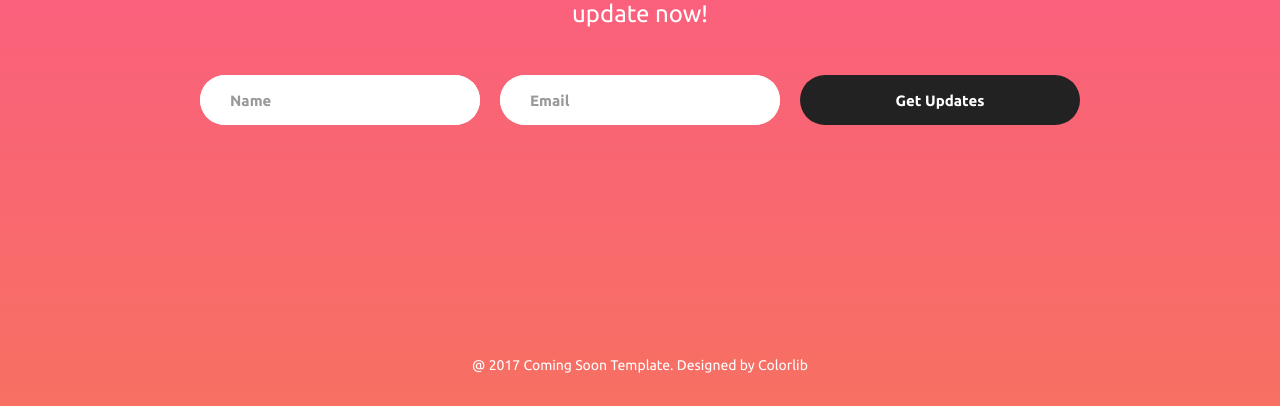
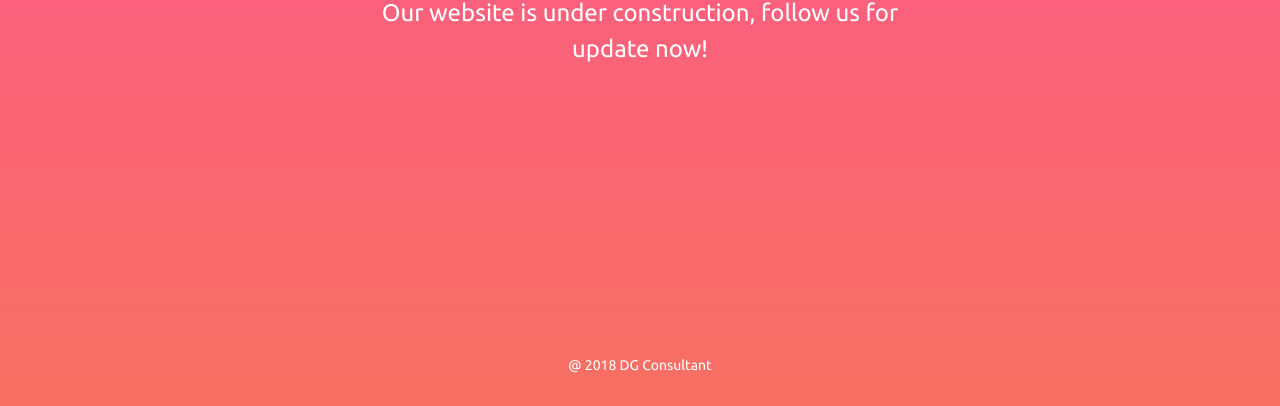
Before and after one commit to Hassancxpm/rfit-wait, a plain HTML site: page index.html in a window 1280 px wide. Shown: the part 394-800 px from the top of the page. Drawn offline with Linux system fonts and the light colour scheme.

Commit message:
change text

```diff
--- a/index.html
+++ b/index.html
@@ -1,11 +1,11 @@
 <!DOCTYPE html>
 <html lang="fr">
 <head>
-	<title>Coming Soon 5</title>
+	<title>Ready-for-it</title>
 	<meta charset="UTF-8">
 	<meta name="viewport" content="width=device-width, initial-scale=1">
 <!--===============================================================================================-->
-	<link rel="icon" type="image/png" href="images/icons/favicon.ico"/>
+	<!-- <link rel="icon" type="image/png" href="images/icons/favicon.ico"/> -->
 <!--===============================================================================================-->
 	<link rel="stylesheet" type="text/css" href="vendor/bootstrap/css/bootstrap.min.css">
 <!--===============================================================================================-->
@@ -25,7 +25,7 @@
 	<div class="bg-g1 size1 flex-w flex-col-c-sb p-l-15 p-r-15 p-b-30">
 		<div class="flex-w flex-c cd100 wsize1 bor1">
 			<div class="flex-col-c-m size2 bg0 bor2">
-				<span class="l1-txt3 p-b-7 days">35</span>
+				<span class="l1-txt3 p-b-7 days">8</span>
 				<span class="s1-txt1">Days</span>
 			</div>
 
@@ -55,24 +55,10 @@
 				Our website is under construction, follow us for update now!
 			</p>
 
-			<form class="flex-w flex-c-m w-full contact100-form validate-form">
-				<div class="wrap-input100 validate-input where1" data-validate = "Name is required">
-					<input class="s1-txt3 placeholder0 input100" type="text" name="name" placeholder="Name">
-				</div>
-
-				<div class="wrap-input100 validate-input where1" data-validate = "Email is required: ex@abc.xyz">
-					<input class="s1-txt3 placeholder0 input100" type="text" name="email" placeholder="Email">
-				</div>
-
-				<button class="flex-c-m s1-txt4 size3 how-btn trans-04 where1">
-					Get Updates
-				</button>
-
-			</form>
 		</div>
 
 		<span class="s1-txt2 txt-center">
-			@ 2017 Coming Soon Template. Designed by Colorlib
+			@ 2018 DG Consultant
 		</span>
 
 	</div>
```
